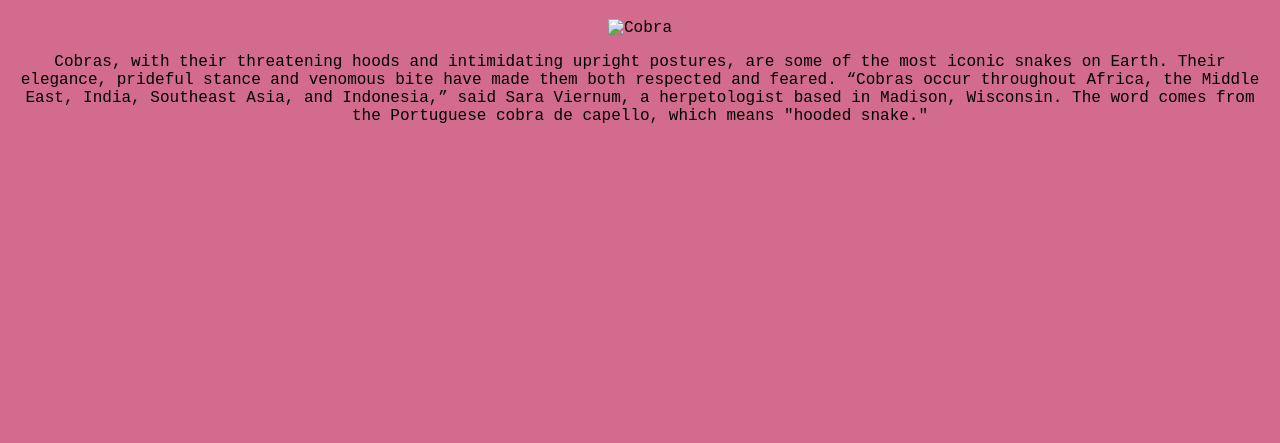
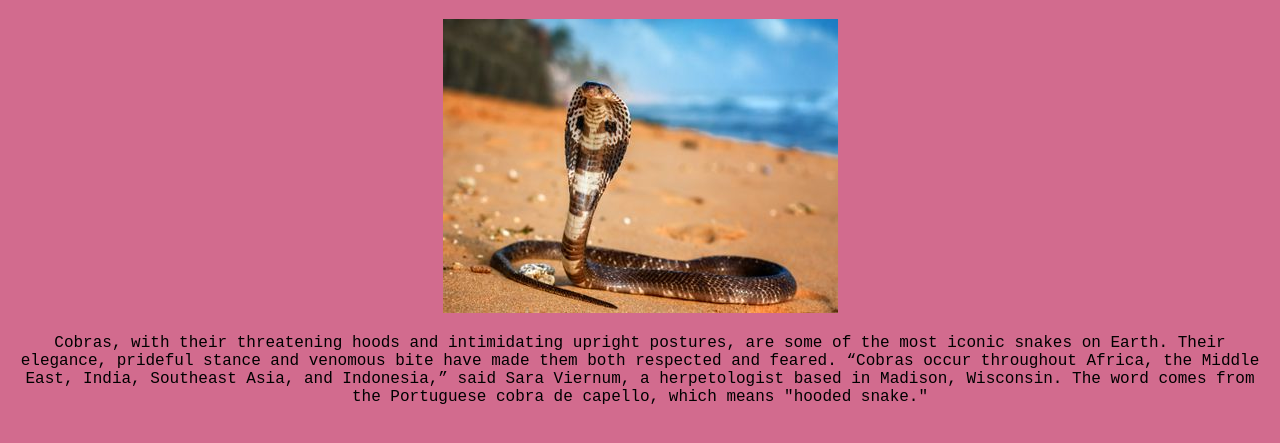
Before and after one commit to kersv/Web-Assignment-1, a plain HTML site: page cobra.html in a window 1280 px wide. Shown: the part 87-530 px from the top of the page. Drawn offline with Linux system fonts and the light colour scheme.

Commit message:
fix cobra picture

```diff
--- a/cobra.html
+++ b/cobra.html
@@ -8,9 +8,8 @@
 </head>
 <body>
   <h1>Cobra</h1>
-  <img src="images/cobra.jpq" alt="Cobra"></img>
+  <img src="images/cobra.jpg" alt="tiger"></img>
   <p>
-    Cobras, with their threatening hoods and intimidating upright postures, are some of the most iconic snakes on Earth. Their elegance, prideful stance and venomous bite have made them both respected and feared.
-    “Cobras occur throughout Africa, the Middle East, India, Southeast Asia, and Indonesia,” said Sara Viernum, a herpetologist based in Madison, Wisconsin. The word comes from the Portuguese cobra de capello, which means "hooded snake."
+    Cobras, with their threatening hoods and intimidating upright postures, are some of the most iconic snakes on Earth. Their elegance, prideful stance and venomous bite have made them both respected and feared. “Cobras occur throughout Africa, the Middle East, India, Southeast Asia, and Indonesia,” said Sara Viernum, a herpetologist based in Madison, Wisconsin. The word comes from the Portuguese cobra de capello, which means "hooded snake."
   </p>
 </body>
```
